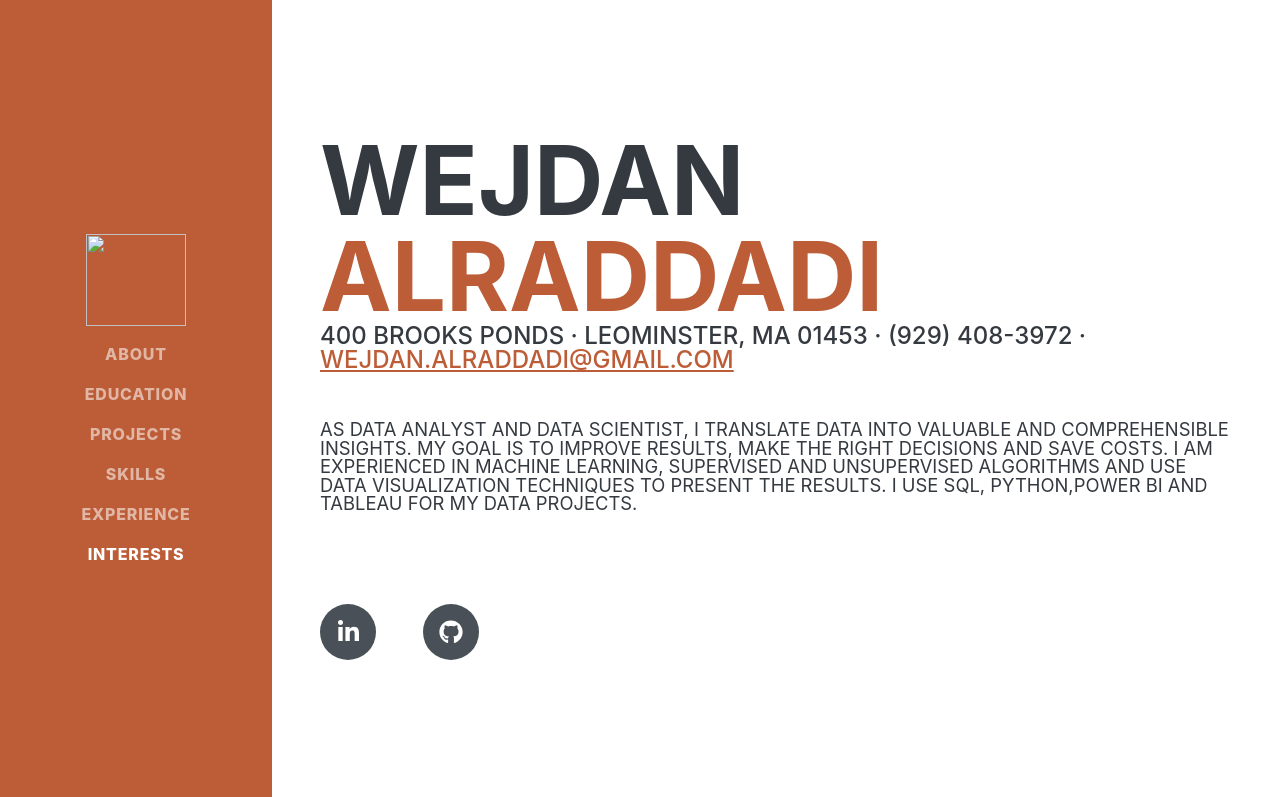
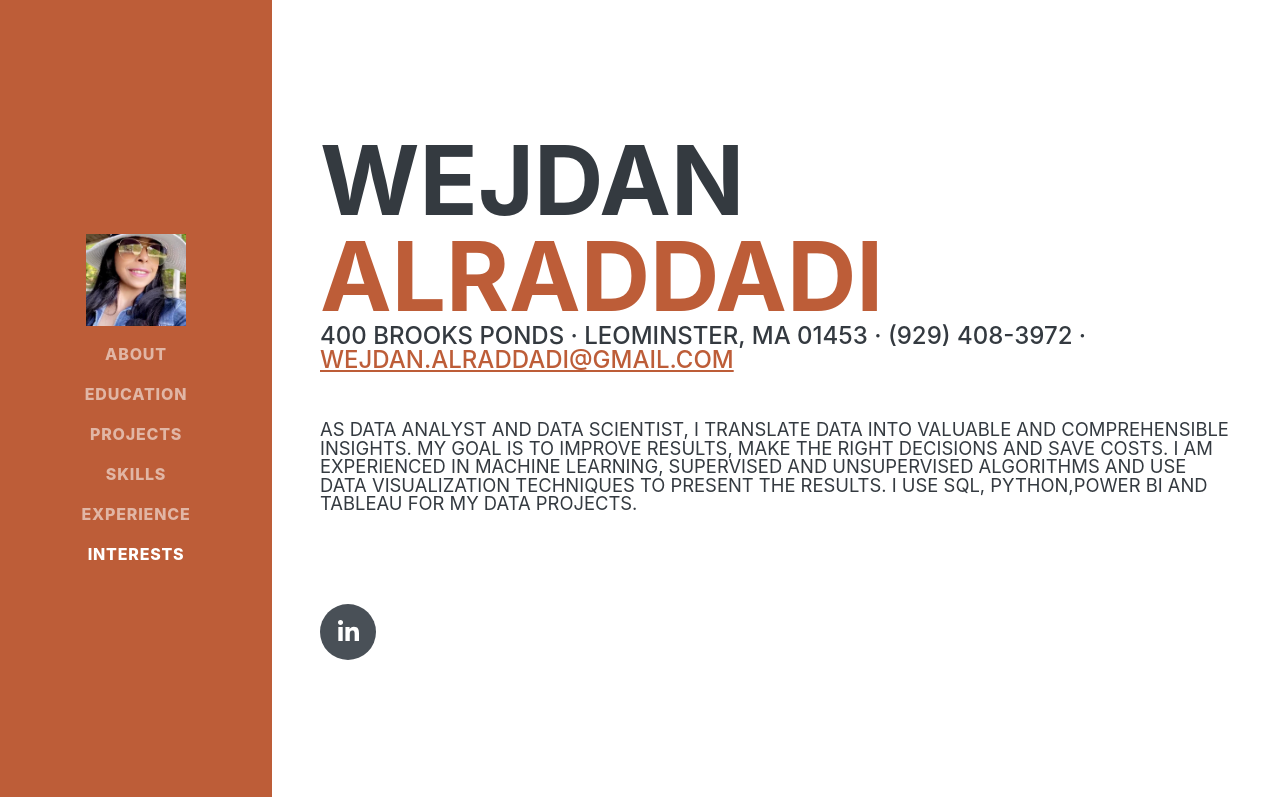
Before and after one commit to wejdanalraddadi/wejdan_alraddadi.github.io, a plain HTML site: page index.html in a window 1280 px wide. Shown: the top 797 px of the page. Drawn offline with nearby package versions, Linux system fonts and the light colour scheme; a web font is replaced by a local one.

Commit message:
Update index.html

```diff
--- a/index.html
+++ b/index.html
@@ -20,7 +20,7 @@
         <nav class="navbar navbar-expand-lg navbar-dark bg-primary fixed-top" id="sideNav">
             <a class="navbar-brand js-scroll-trigger" href="#page-top">
                 <span class="d-block d-lg-none">Wejdan Alraddadi</span>
-                <span class="d-none d-lg-block"><img src="../../startbootstrap-resume-gh-pages/startbootstrap-resume-gh-pages/unnkamed.jpg" width="100" height="92" alt=""/></span>
+                <span class="d-none d-lg-block"><img src="assets/img/unnkamed.jpg" width="100" height="92" alt=""/></span>
             </a>
             <button class="navbar-toggler" type="button" data-bs-toggle="collapse" data-bs-target="#navbarResponsive" aria-controls="navbarResponsive" aria-expanded="false" aria-label="Toggle navigation"><span class="navbar-toggler-icon"></span></button>
             <div class="collapse navbar-collapse" id="navbarResponsive">
@@ -52,8 +52,8 @@
 
 I am experienced in machine learning, supervised and unsupervised algorithms and use data visualization techniques to present the results. I use SQL, Python,Power Bi and Tableau for my data projects.</p>
                     <div class="social-icons">
-                        <a class="social-icon" href="https://www.linkedin.com/in/marwanalsaedi/"><i class="fab fa-linkedin-in"></i></a>
-                        <a class="social-icon" href="https://marwanalsaedi.github.io/"><i class="fab fa-github"></i></a>
+                        <a class="social-icon" href="https://www.linkedin.com/in/wejdanalraddadi/"><i class="fab fa-linkedin-in"></i></a>
+
 
                     </div>
                 </div>
```
